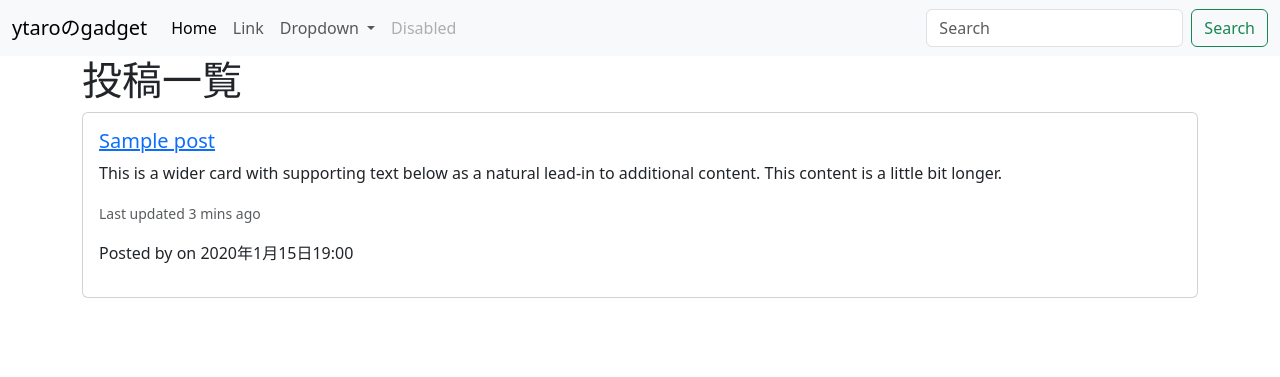
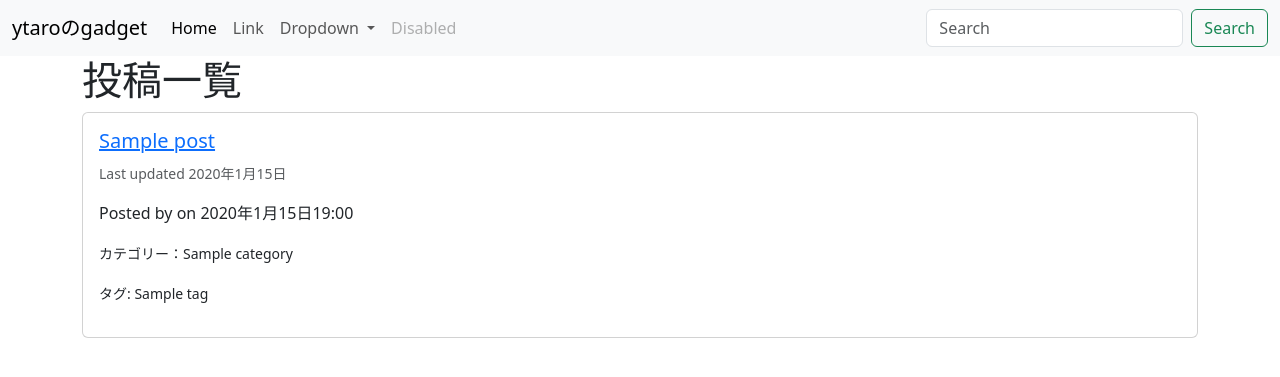
Before and after one commit to yawara173946825/django-gadget-item-blog, a Django app: page / in a window 1280 px wide. Shown: the top 377 px of the page. Run offline with Django 5.2, Linux system fonts and the light colour scheme; tables that the repository leaves empty hold one stand-in row (values such as "Sample post").

Commit message:
カテゴリ一覧、タグ一覧実装

```diff
--- a/blog/admin.py
+++ b/blog/admin.py
@@ -1,5 +1,7 @@
 from django.contrib import admin
-from blog.models import Post
+from blog.models import Post, Category, Tag
 # Register your models here.
 
 admin.site.register(Post)
+admin.site.register(Category)
+admin.site.register(Tag)
--- a/blog/models.py
+++ b/blog/models.py
@@ -3,7 +3,27 @@
 
 # Create your models here.
 
+class Category(models.Model):
+    name = models.CharField(max_length=255)
+    slug = models.SlugField(unique=True)
+    timestamp = models.DateTimeField(auto_now_add=True)
+
+    def __str__(self):
+        return self.name
+
+class Tag(models.Model):
+    name = models.CharField(max_length=255)
+    slug = models.SlugField(unique=True)
+    timestamp = models.DateTimeField(auto_now_add=True)
+
+    def __str__(self):
+        return self.name
+
+
+
 class Post(models.Model):
+    category = models.ForeignKey(Category, on_delete=models.PROTECT)
+    tags = models.ManyToManyField(Tag, blank=True)
     title = models.CharField(max_length=255)
     content = models.TextField()
     description = models.TextField(blank=True)
--- a/blog/templates/blog/index.html
+++ b/blog/templates/blog/index.html
@@ -12,15 +12,20 @@
         <!-- <img src="..." class="card-img-top" alt="..."> -->
         <div class="card-body">
             <h5 class="card-title"><a href="{% url  'blog:post_detail' post.id %}">{{ post.title }}</a></h5>
-            <p class="card-text">This is a wider card with supporting text below as a natural lead-in to additional content.
-                This content is a little bit longer.</p>
-            <p class="card-text"><small class="text-body-secondary">Last updated 3 mins ago</small></p>
+            <p class="card-text"><small class="text-body-secondary">Last updated {{post.updated_at|date}}</small></p>
 
             <p class="post-meta">
             Posted by
             <a href="/admin">{{user.username}}</a>
             on {{ post.published_at }}
             </p>
+            <p class="post-meta">
+                <small>カテゴリー：{{ post.category.name }}</small></p>
+            <p class="post-meta"><small>タグ:{% for tag in post.tags.all %}
+                {{tag.name}}
+                {% endfor %}
+            </small></p>
+
         </div>
         {% endif %}
     </div>
--- a/blog/templates/blog/post_detail.html
+++ b/blog/templates/blog/post_detail.html
@@ -7,6 +7,11 @@
     <div class="row mt-3">
     <h2>{{object.title}}</h2>
     <p>投稿日時：{{ object.published_at |date }}</p>
+    <p>更新日時：{{object.updated_at |date}}</p>
+    <p>カテゴリー：{{object.category}}</p>
+    <p>タグ：{% for tag in post.tags.all %}
+    {{ tag.name }}
+    {% endfor %}</p>
     <hr>
     </div>
     <div class="row">
--- a/blog/urls.py
+++ b/blog/urls.py
@@ -1,8 +1,10 @@
 from django.urls import path
-from blog.views import PostListView, PostDetailView
+from blog.views import PostListView, PostDetailView, CategoryListView, TagListView
 
 app_name = 'blog'
 urlpatterns = [
     path('', PostListView.as_view(), name='index'),
     path('post/<int:pk>', PostDetailView.as_view(), name='post_detail'),
+    path('categories/', CategoryListView.as_view(), name='category_list'),
+    path('tags/', TagListView.as_view(), name='tag_list'),
 ]
--- a/blog/views.py
+++ b/blog/views.py
@@ -1,10 +1,12 @@
 from django.shortcuts import render
-from blog.models import Post
+from blog.models import Post,Category,Tag
+from django.db.models import Count, Q
 from django.http import Http404
 from django.views.generic import ListView, DetailView
 # Create your views here.
 
 class PostListView(ListView):
+    # 下記はqueryset = Post.objects.allと一緒
     model = Post
     template_name = 'blog/index.html'
 
@@ -18,3 +20,13 @@
         if not obj.is_public and not self.request.user.is_authenticated:
             raise Http404
         return obj
+
+class CategoryListView(ListView):
+    queryset = Category.objects.annotate(
+        num_posts = Count('post', filter=Q(post__is_public=True))
+    )
+
+class TagListView(ListView):
+    queryset = Tag.objects.annotate(
+        num_posts = Count('post', filter=Q(post__is_public=True))
+    )
```
Also changed, not shown: blog/templates/blog/category_list.html (added, +12 -0 lines), blog/templates/blog/tag_list.html (added, +12 -0 lines), blog/migrations/0001_initial.py.
